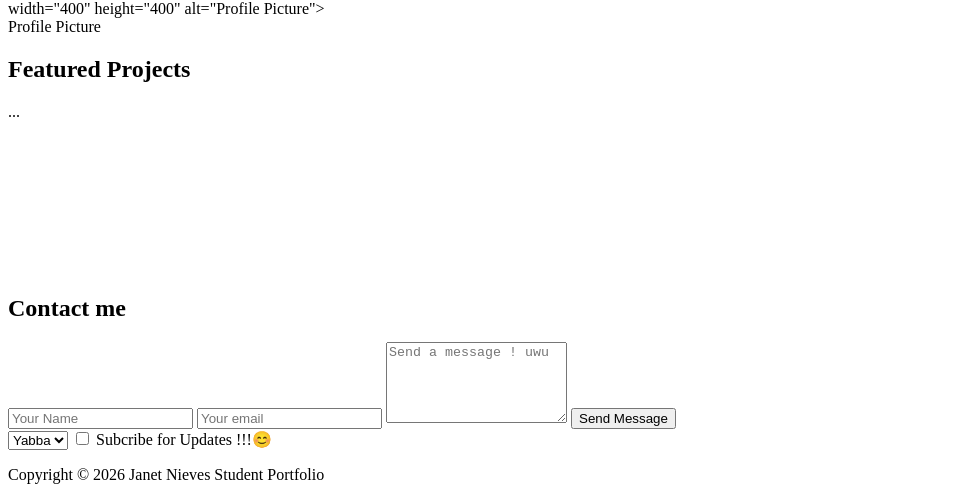
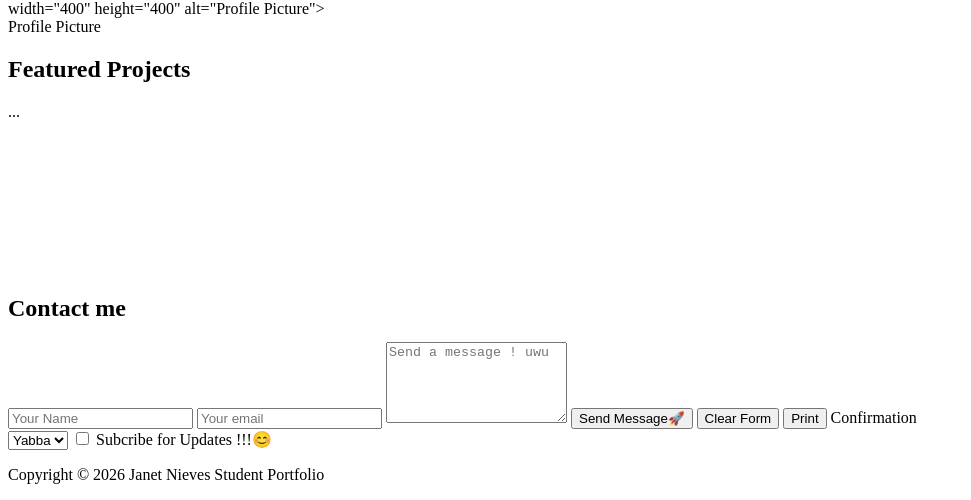
Before and after one commit to yanetnieves7000/Notes, a plain HTML site: page profile.html in a window 1280 px wide. Shown: the part 1787-2287 px from the top of the page, without its empty margins (0-971 px from the left). Drawn offline with Linux system fonts and the light colour scheme; a web font is replaced by a local one.

Commit message:
portfolio

```diff
--- a/profile.html
+++ b/profile.html
@@ -178,7 +178,10 @@
                                 <input type="text" janet="Janet" placeholder="Your Name">
                                 <input type="email" name="email" placeholder="Your email">
                                 <textarea name="message" rows="5" placeholder="Send a message ! uwu"></textarea>
-                                <button type="submit">Send Message</button>
+                                <button type="submit">Send Message🚀</button>
+                                <button type="button">Clear Form</button>
+                                <button type="button">Print</button>
+                                <output>Confirmation</output>
                              </form>
                              <form id="contactForm">
                                 <!-- existing name, email, message field -->
```
